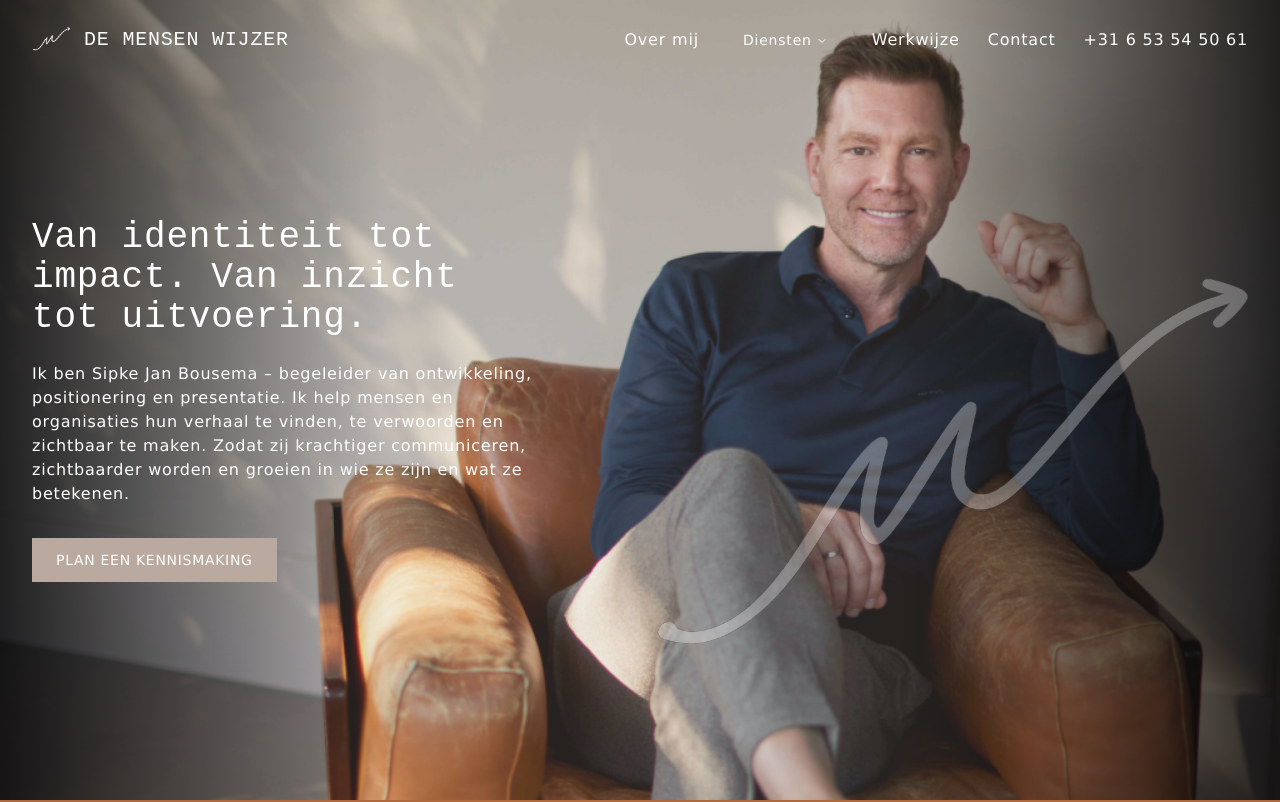
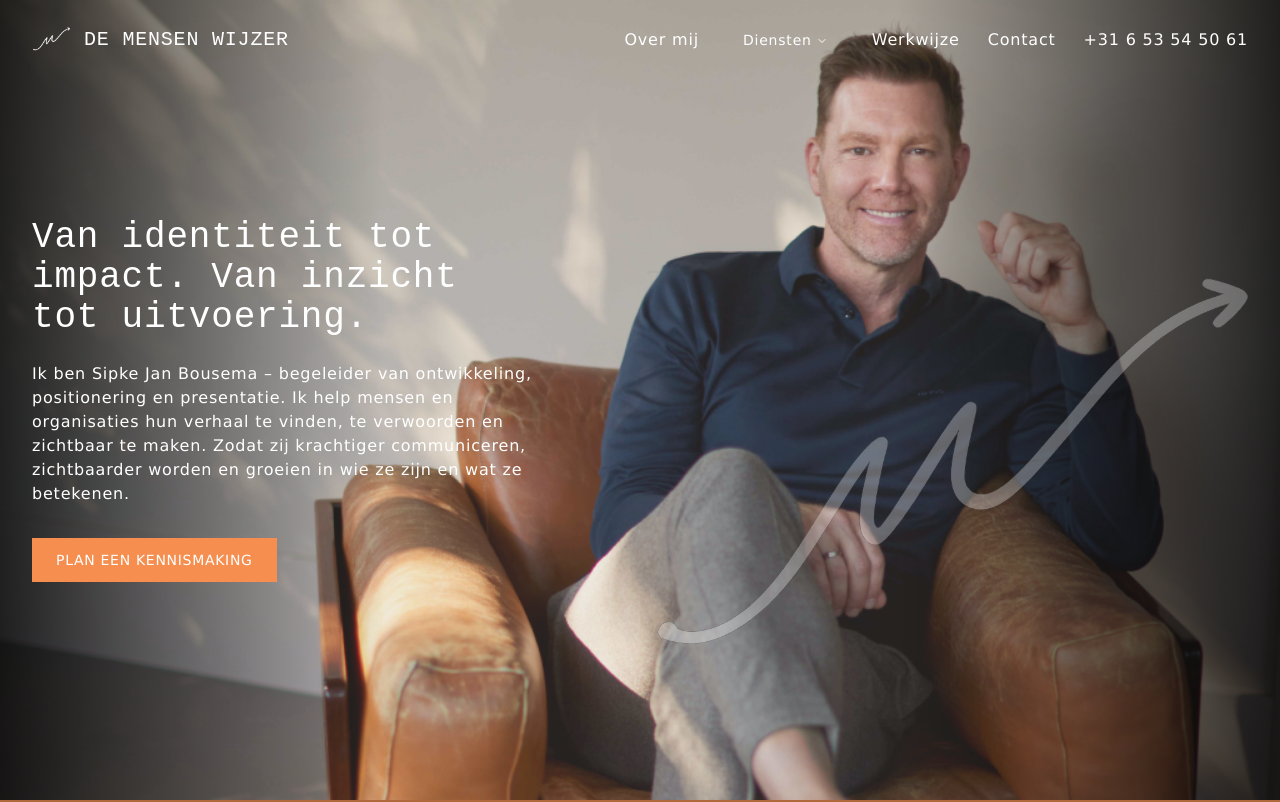
Before and after one commit to accounts-sbo/MensenWijzerProject, a React (Vite) app: page / in a window 1280 px wide. Shown: the top 802 px of the page. Built offline with nearby package versions, Linux system fonts and the light colour scheme; a web font is replaced by a local one.

Commit message:
Fix: Hero button color
Change the hero button color to #f58e4f.

```diff
--- a/src/components/Hero.tsx
+++ b/src/components/Hero.tsx
@@ -32,7 +32,7 @@ const Hero = () => {
             Ik help mensen en organisaties hun verhaal te vinden, te verwoorden en zichtbaar te maken.
             Zodat zij krachtiger communiceren, zichtbaarder worden en groeien in wie ze zijn en wat ze betekenen.
           </p>
-          <a href="#contact" className="cta-button">
+          <a href="#contact" className="bg-[#f58e4f] text-white px-6 py-3 inline-block hover:bg-[#f58e4f]/80 transition-all duration-200 uppercase tracking-wider text-sm">
             Plan een kennismaking
           </a>
         </div>
```
